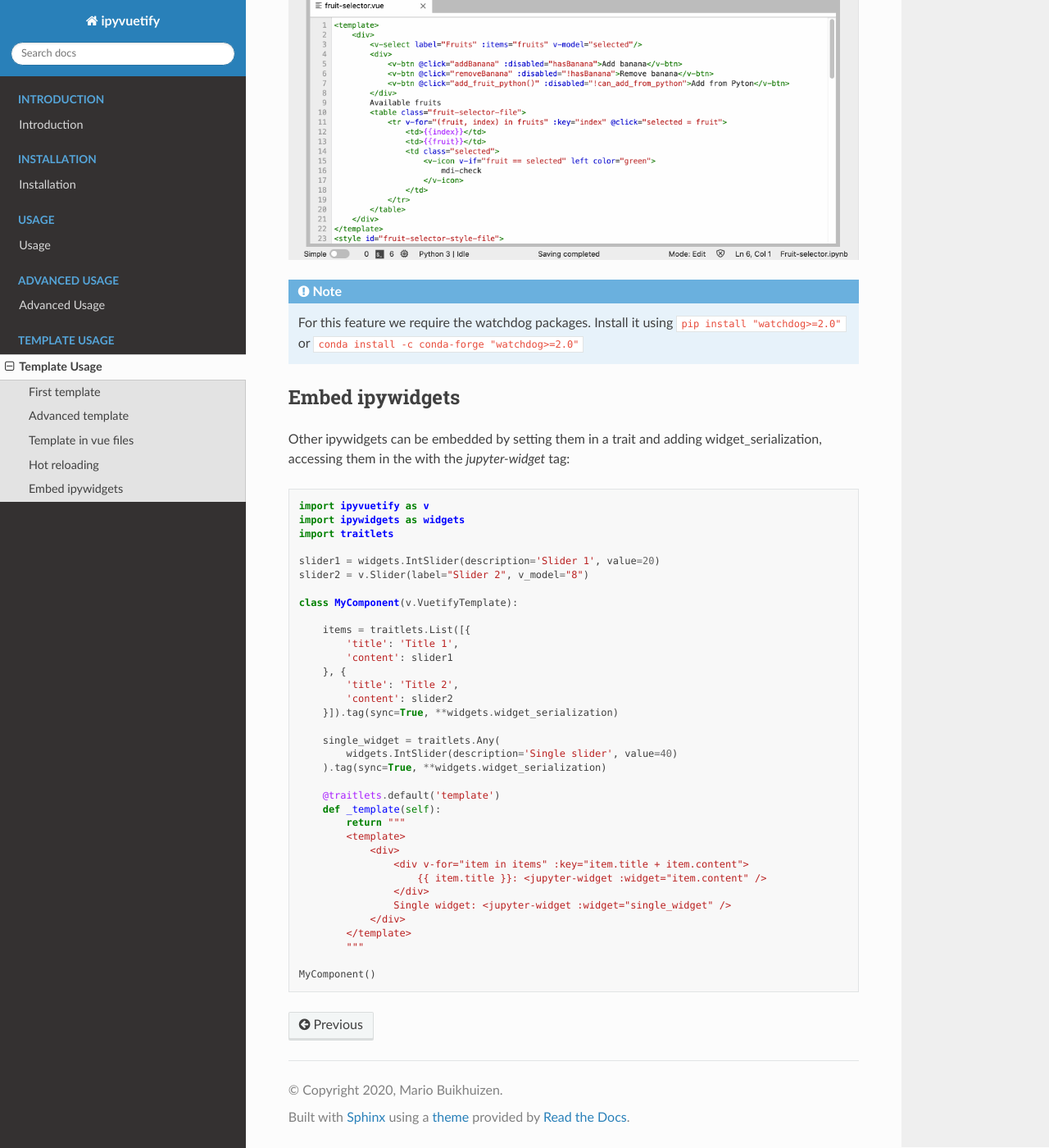
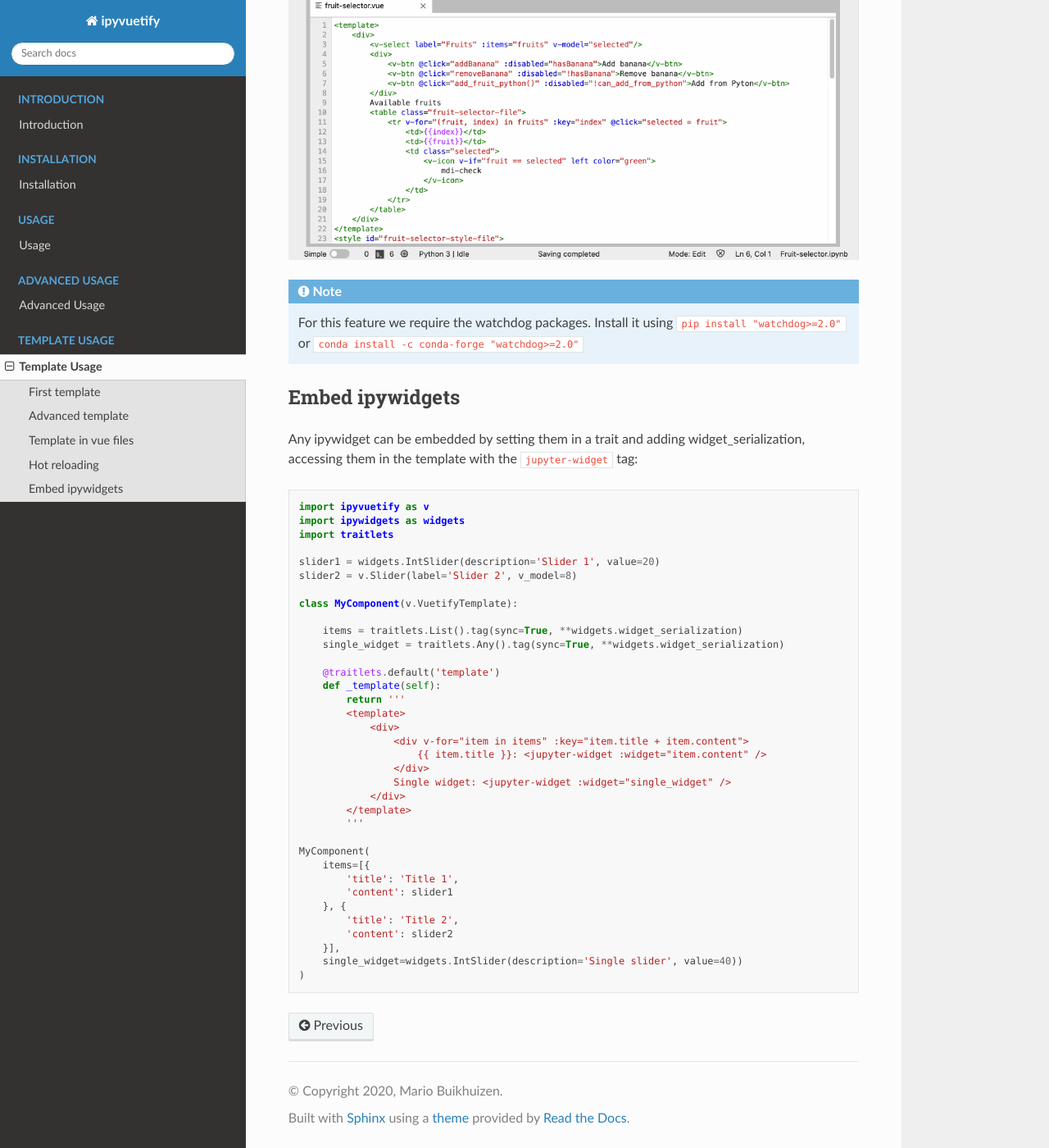
Before and after one commit to widgetti/ipyvuetify, a Sphinx documentation site: the page built from docs/template_usage.rst, in a window 1280 px wide and 1400 px high, scrolled down 3522 px. Shown: the whole window at 82% size. Built offline with Sphinx 7.4.7 and the Read the Docs theme 2.0.0, drawn with Linux system fonts in a browser that asks for light colours; some of the changed lines change nothing that is shown.

Commit message:
docs: update section on embed ipywidgets (#181)
- Don't set widgets as default values, so they won't get shared by all instances.
- Harmonize quote style in the code example.

```diff
--- a/docs/template_usage.rst
+++ b/docs/template_usage.rst
@@ -155,7 +155,7 @@
 Embed ipywidgets
 ----------------
 
-Other ipywidgets can be embedded by setting them in a trait and adding widget_serialization, accessing them in the with the `jupyter-widget` tag:
+Any ipywidget can be embedded by setting them in a trait and adding widget_serialization, accessing them in the template with the ``jupyter-widget`` tag:
 
 .. code-block:: python
 
@@ -164,25 +164,16 @@
     import traitlets
 
     slider1 = widgets.IntSlider(description='Slider 1', value=20)
-    slider2 = v.Slider(label="Slider 2", v_model="8")
+    slider2 = v.Slider(label='Slider 2', v_model=8)
 
     class MyComponent(v.VuetifyTemplate):
 
-        items = traitlets.List([{
-            'title': 'Title 1',
-            'content': slider1
-        }, {
-            'title': 'Title 2',
-            'content': slider2
-        }]).tag(sync=True, **widgets.widget_serialization)
-
-        single_widget = traitlets.Any(
-            widgets.IntSlider(description='Single slider', value=40)
-        ).tag(sync=True, **widgets.widget_serialization)
+        items = traitlets.List().tag(sync=True, **widgets.widget_serialization)
+        single_widget = traitlets.Any().tag(sync=True, **widgets.widget_serialization)
 
         @traitlets.default('template')
         def _template(self):
-            return """
+            return '''
             <template>
                 <div>
                     <div v-for="item in items" :key="item.title + item.content">
@@ -191,6 +182,15 @@
                     Single widget: <jupyter-widget :widget="single_widget" />
                 </div>
             </template>
-            """
+            '''
 
-    MyComponent()
+    MyComponent(
+        items=[{
+            'title': 'Title 1',
+            'content': slider1
+        }, {
+            'title': 'Title 2',
+            'content': slider2
+        }],
+        single_widget=widgets.IntSlider(description='Single slider', value=40))
+    )
```
